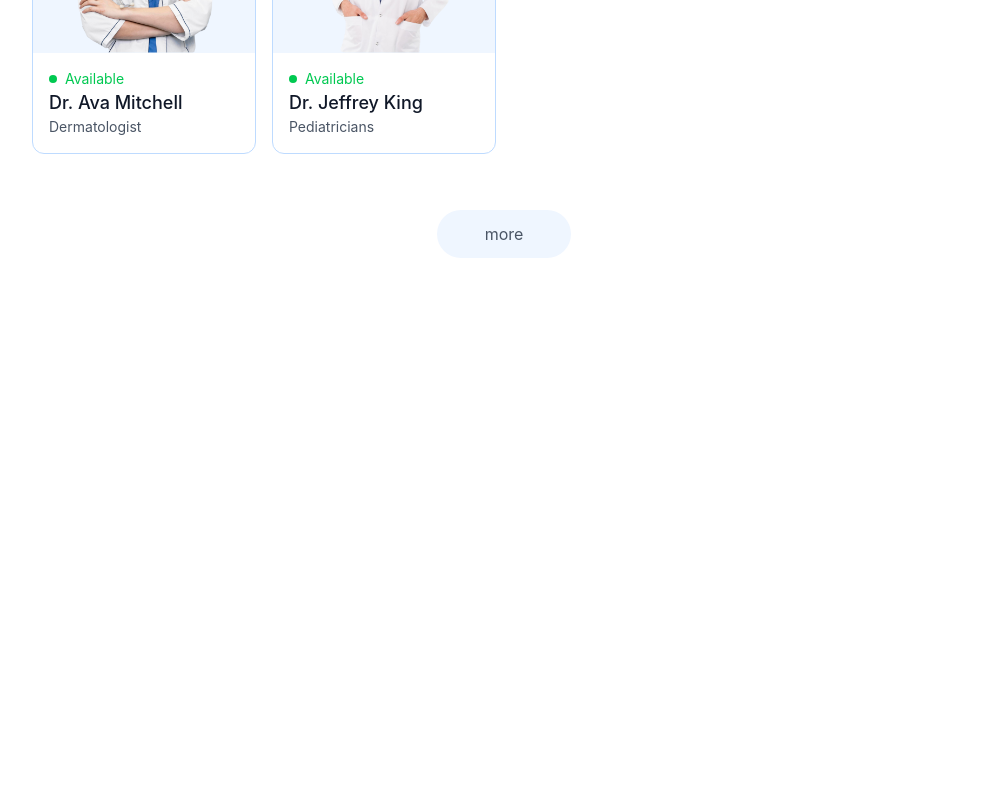
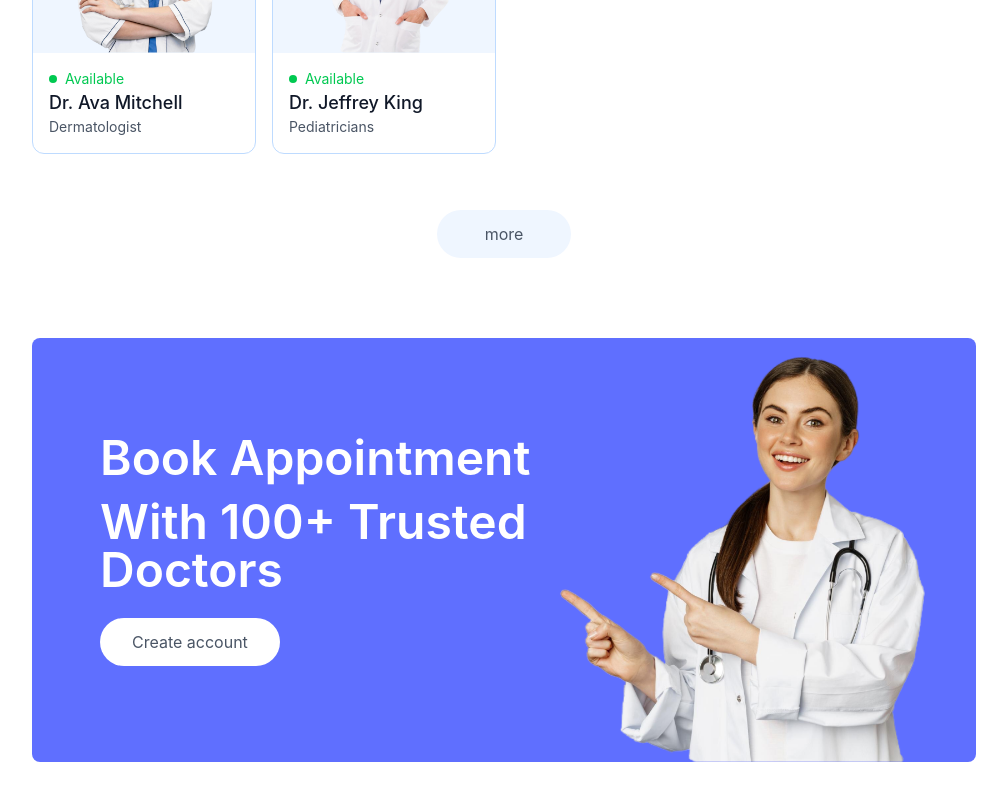
Before and after one commit to Anill27927/Prescripto, a React (Vite) app in the folder frontend/: page / in a window 1280 px wide. Shown: the part 2068-2868 px from the top of the page, without its empty margins (136-1143 px from the left). Before the commit the page ends 2326 px from the top, so only its background shows below. Built offline with nearby package versions, Linux system fonts and the light colour scheme.

Commit message:
Created the Banner component

```diff
--- /dev/null
+++ b/frontend/src/components/Banner.jsx
@@ -0,0 +1,37 @@
+import React from "react";
+import { assets } from "../assets/assets";
+import { useNavigate } from "react-router-dom";
+
+const Banner = () => {
+  const navigate = useNavigate();
+  return (
+    <div className="flex bg-primary rounded-lg px-6 sm:px-10 md:px-14 lg:px-12 my-20 md:mx-10">
+      {/* --------  Left Side ---------- */}
+      <div className="flex-1 py-8 sm:py-10 md:py-16 lg:py-24 lg:pl-5">
+        <div className="text-xl sm:text-2xl md:text-3xl lg:text-5xl font-semibold text-white">
+          <p>Book Appointment</p>
+          <p className="mt-4">With 100+ Trusted Doctors</p>
+        </div>
+        <button
+          onClick={() => {
+            navigate("/login");
+            scrollTo(0, 0);
+          }}
+          className="bg-white text-sm sm:text-base text-gray-600 px-8 py-3 rounded-full mt-6 hover:scale-105 transition-all"
+        >
+          Create account
+        </button>
+      </div>
+      {/* --------  Right Side ---------- */}
+      <div className="hidden md:block md:w-1/2 lg:w-92.5 relative">
+        <img
+          className="w-full absolute bottom-0 right-0 max-w-md"
+          src={assets.appointment_img}
+          alt=""
+        />
+      </div>
+    </div>
+  );
+};
+
+export default Banner;
--- a/frontend/src/pages/Home.jsx
+++ b/frontend/src/pages/Home.jsx
@@ -2,6 +2,7 @@
 import Header from "../components/Header";
 import SpecialityMenu from "../components/SpecialityMenu";
 import TopDoctors from "../components/TopDoctors";
+import Banner from "../components/Banner";
 
 const Home = () => {
   return (
@@ -9,6 +10,7 @@
       <Header />
       <SpecialityMenu />
       <TopDoctors />
+      <Banner />
     </div>
   );
 };
```
